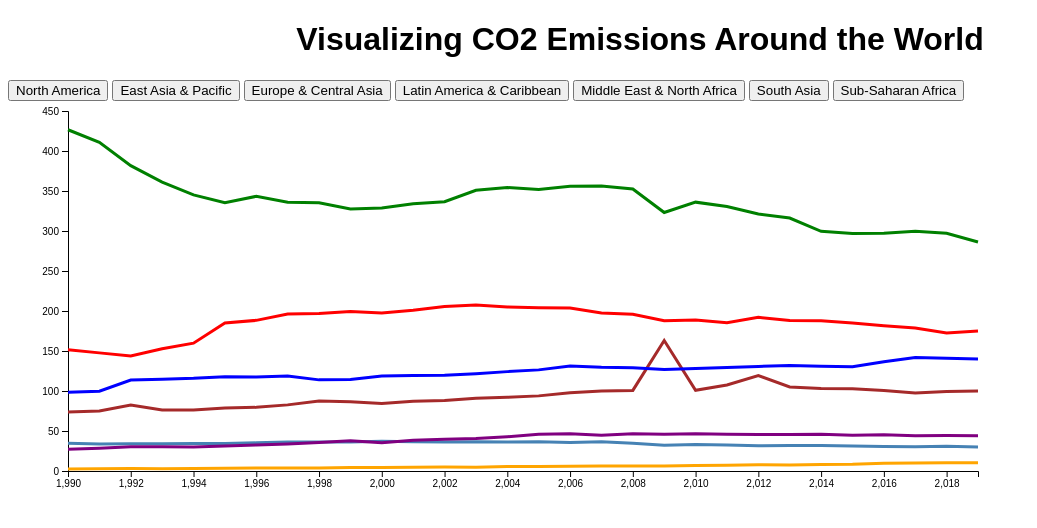
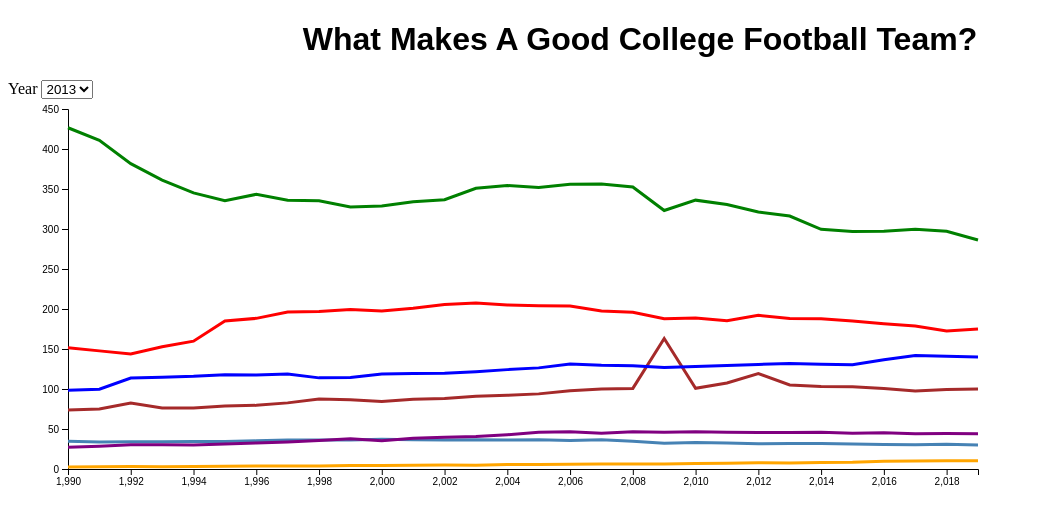
Before and after one commit to ryan-weaverr/CPSC-4030-Project, a plain HTML site: page index.html in a window 1280 px wide. Shown: the whole page, without its empty margins (0-1037 px from the left). Drawn offline with nearby package versions, Linux system fonts and the light colour scheme.

Commit message:
Added drop down for year selector

```diff
--- a/index.html
+++ b/index.html
@@ -9,14 +9,22 @@
 
   <body>
 
-    <h1>Visualizing CO2 Emissions Around the World</h1>
-    <button type="button" id="NA">North America</button>
-    <button type="button" id="EAP">East Asia & Pacific</button>
-    <button type="button" id="ECA">Europe & Central Asia</button>
-    <button type="button" id="LAC">Latin America & Caribbean</button>
-    <button type="button" id="MENA">Middle East & North Africa</button>
-    <button type="button" id="SA">South Asia</button>
-    <button type="button" id="SSA">Sub-Saharan Africa</button>
+    <h1>What Makes A Good College Football Team?</h1>
+
+    <form>
+      <label>Year</label>
+      <select>
+        <option value = "2013">2013</option>
+        <option value = "2014">2014</option>
+        <option value = "2015">2015</option>
+        <option value = "2016">2016</option>
+        <option value = "2017">2017</option>
+        <option value = "2018">2018</option>
+        <option value = "2019">2019</option>
+        <option value = "2020">2020</option>
+        <option value = "2021">2021</option>
+      </select>
+    </form>
 
     <div id="line"></div>
     <script src="script.js"></script>
```
